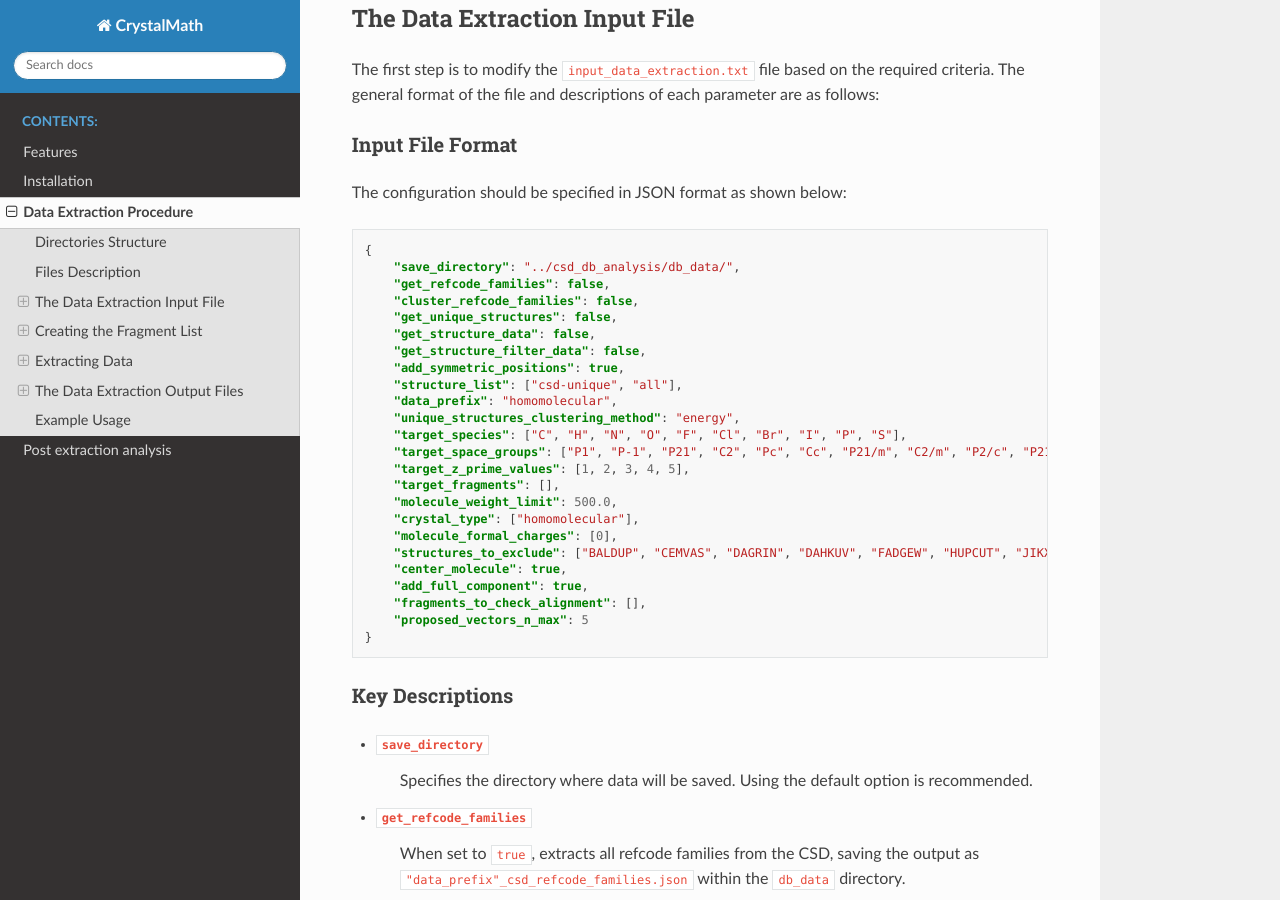
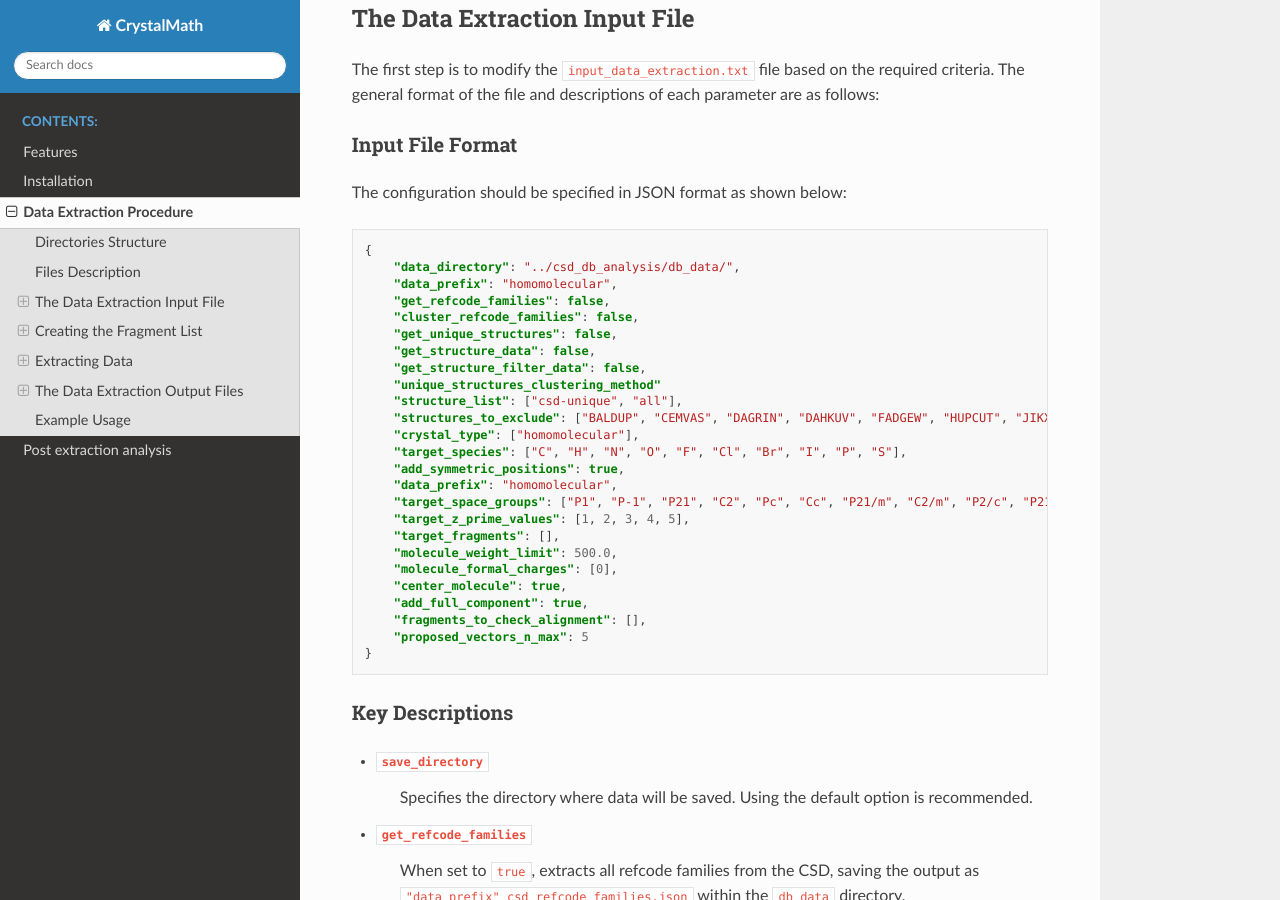
Before and after one commit to nigalanakis/Crystal_Math, a Sphinx documentation site: the page built from docs/source/procedure.rst, in a window 1280 px wide and 900 px high, scrolled down 1724 px. Built offline with Sphinx 7.4.7 and the Read the Docs theme 2.0.0, drawn with Linux system fonts in a browser that asks for light colours.

Commit message:
Update procedure.rst

```diff
--- a/docs/source/procedure.rst
+++ b/docs/source/procedure.rst
@@ -71,24 +71,25 @@ The configuration should be specified in JSON format as shown below:
 .. code-block:: json
 
     {
-  	"save_directory": "../csd_db_analysis/db_data/",
+	"data_directory": "../csd_db_analysis/db_data/",
+	"data_prefix": "homomolecular",
 	"get_refcode_families": false,
 	"cluster_refcode_families": false,
 	"get_unique_structures": false,
 	"get_structure_data": false,
 	"get_structure_filter_data": false,
+	"unique_structures_clustering_method"
+	"structure_list": ["csd-unique", "all"],
+	"structures_to_exclude": ["BALDUP", "CEMVAS", "DAGRIN", "DAHKUV", "FADGEW", "HUPCUT", "JIKXOT", "LUQDAE", "PEVLOR", "TEVYAV", "VIRLOY", "ZEPDAZ04"],
+	"crystal_type": ["homomolecular"],
+	"target_species": ["C", "H", "N", "O", "F", "Cl", "Br", "I", "P", "S"],
 	"add_symmetric_positions": true,
-	"structure_list": ["csd-unique", "all"],
 	"data_prefix": "homomolecular",
-	"unique_structures_clustering_method": "energy",
-	"target_species": ["C", "H", "N", "O", "F", "Cl", "Br", "I", "P", "S"],
 	"target_space_groups": ["P1", "P-1", "P21", "C2", "Pc", "Cc", "P21/m", "C2/m", "P2/c", "P21/c", "P21/n", "C2/c", "P21212", "P212121", "Pca21", "Pna21", "Pbcn", "Pbca", "Pnma", "R-3", "I41/a"],
 	"target_z_prime_values": [1, 2, 3, 4, 5],
 	"target_fragments": [],
 	"molecule_weight_limit": 500.0,
-	"crystal_type": ["homomolecular"],
 	"molecule_formal_charges": [0],
-	"structures_to_exclude": ["BALDUP", "CEMVAS", "DAGRIN", "DAHKUV", "FADGEW", "HUPCUT", "JIKXOT", "LUQDAE", "PEVLOR", "TEVYAV", "VIRLOY", "ZEPDAZ04"],
 	"center_molecule": true,
 	"add_full_component": true,
 	"fragments_to_check_alignment": [],
```
